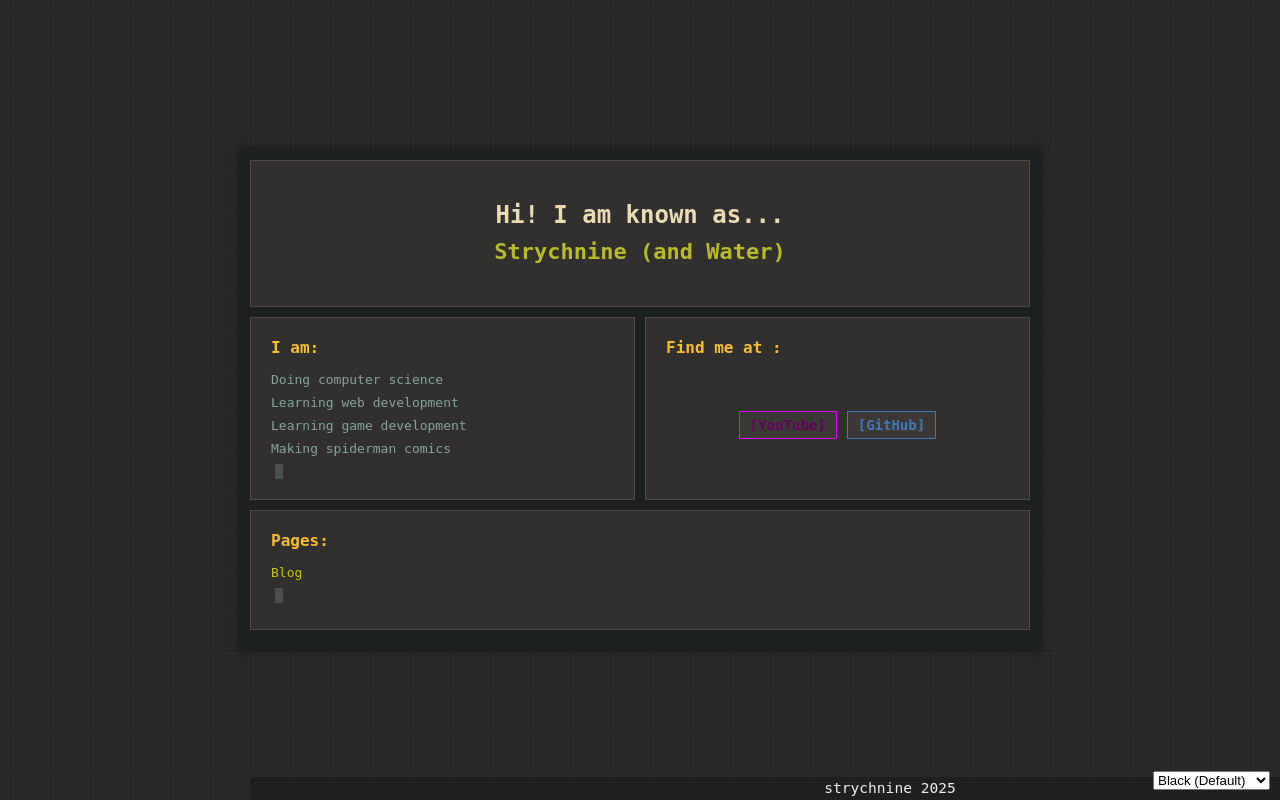
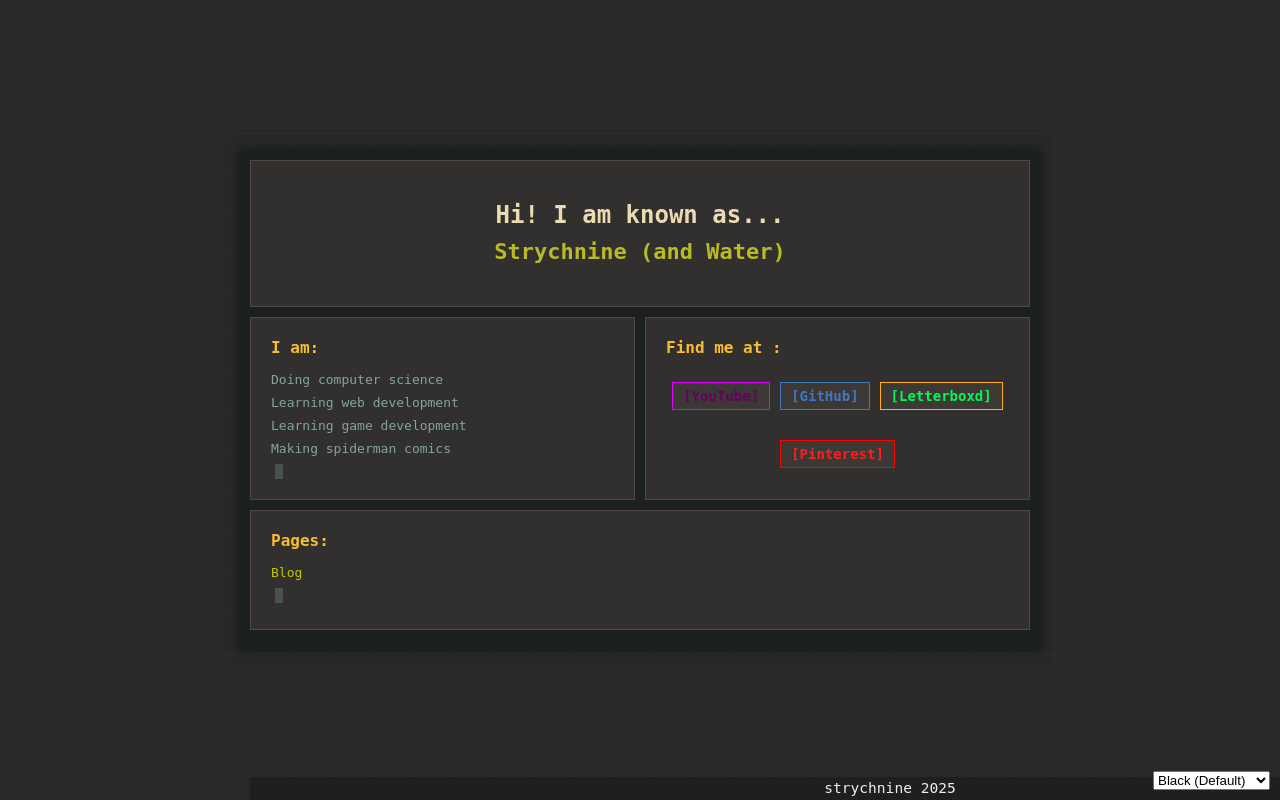
Before and after one commit to pratik1120/crazy_blogsite, a Flask app: page / in a window 1280 px wide. Run offline with Flask 3, Linux system fonts and the light colour scheme; some libraries are stand-ins or nearby versions.

Commit message:
add socials

```diff
--- a/src/static/css/index.css
+++ b/src/static/css/index.css
@@ -136,6 +136,16 @@
       border-color: #4078c0;
     }
 
+    .letterboxd-button {
+      color: #00fa53;
+      border-color: #ffaf1a;
+    }
+
+    .pinterest-button {
+      color: #ff1e1e;
+      border-color: #ff0000;
+    }
+
 
     .cursor {
       display: inline-block;
--- a/src/templates/index.html
+++ b/src/templates/index.html
@@ -26,6 +26,8 @@
         <div class="social-links">
           <a href="https://www.instagram.com/strychnine_and_water/" target="_blank" class="social-button instagram-button">[YouTube]</a>
           <a href="https://github.com/pratik1120" target="_blank" class="social-button github-button">[GitHub]</a>
+          <a href="https://letterboxd.com/strychnine_/" target="_blank" class="social-button letterboxd-button">[Letterboxd]</a>
+          <a href="https://in.pinterest.com/pratikpradeep1120/" target="_blank" class="social-button pinterest-button">[Pinterest]</a>
         </div>
       </div>
     </div>
```
